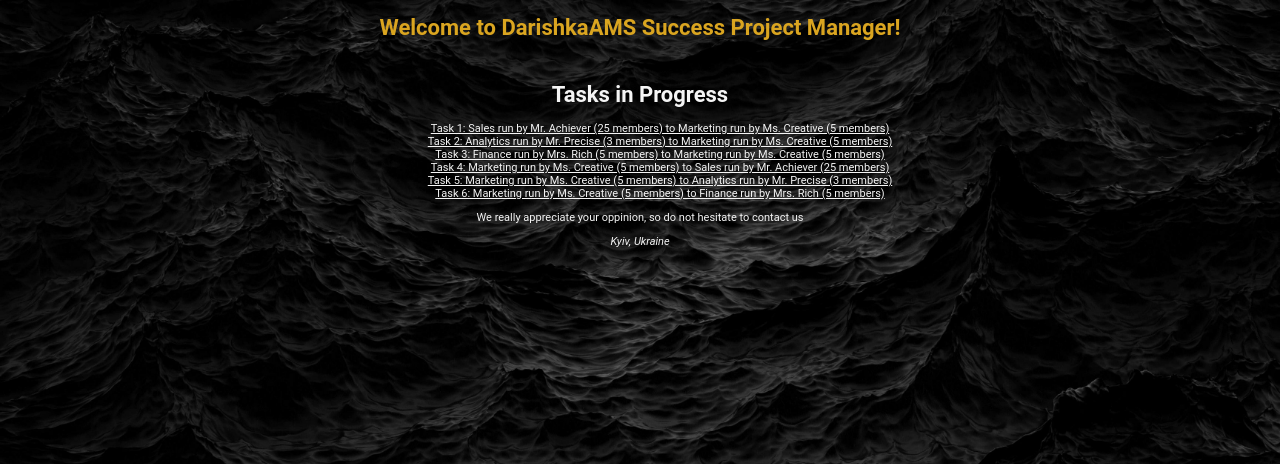
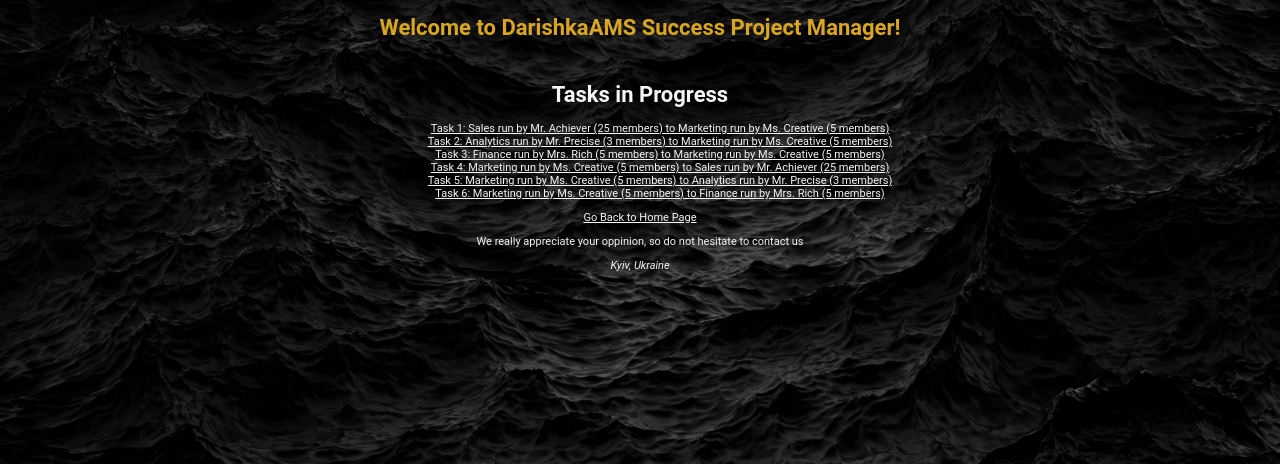
Before and after one commit to DarishkaAMS/Dj_Projects-Success_Project_Manager, a Django app: page /projects/ in a window 1280 px wide. Shown: the top 464 px of the page. Run offline with Django 3.2, Linux system fonts and the light colour scheme; data comes from the database, SQL or seed files in the repository.

Commit message:
Add Home - Task List - Task links

```diff
--- a/home/templates/home/homepage.html
+++ b/home/templates/home/homepage.html
@@ -14,7 +14,7 @@
 			<h1 style = "color:goldenrod">Welcome to DarishkaAMS Starting Page! </h1>
 		</div>
 <br>
-
+	<a href= "{% url 'index' %}">Go Back to Tasks Lists</a>
 	<footer>
 		<p> We are doing our best to finish this page </p>
 	</footer>
--- a/projects/templates/projects/layout.html
+++ b/projects/templates/projects/layout.html
@@ -17,6 +17,9 @@
         {% block body%}
         {% endblock %}
 
+	<div>
+		<a href= "{% url 'homepage' %}">Go Back to Home Page</a>
+	</div>
 	<footer>
 		<p> We really appreciate your oppinion, so do not hesitate to contact us <address>Kyiv, Ukraine</address></p>
 	</footer>
```
